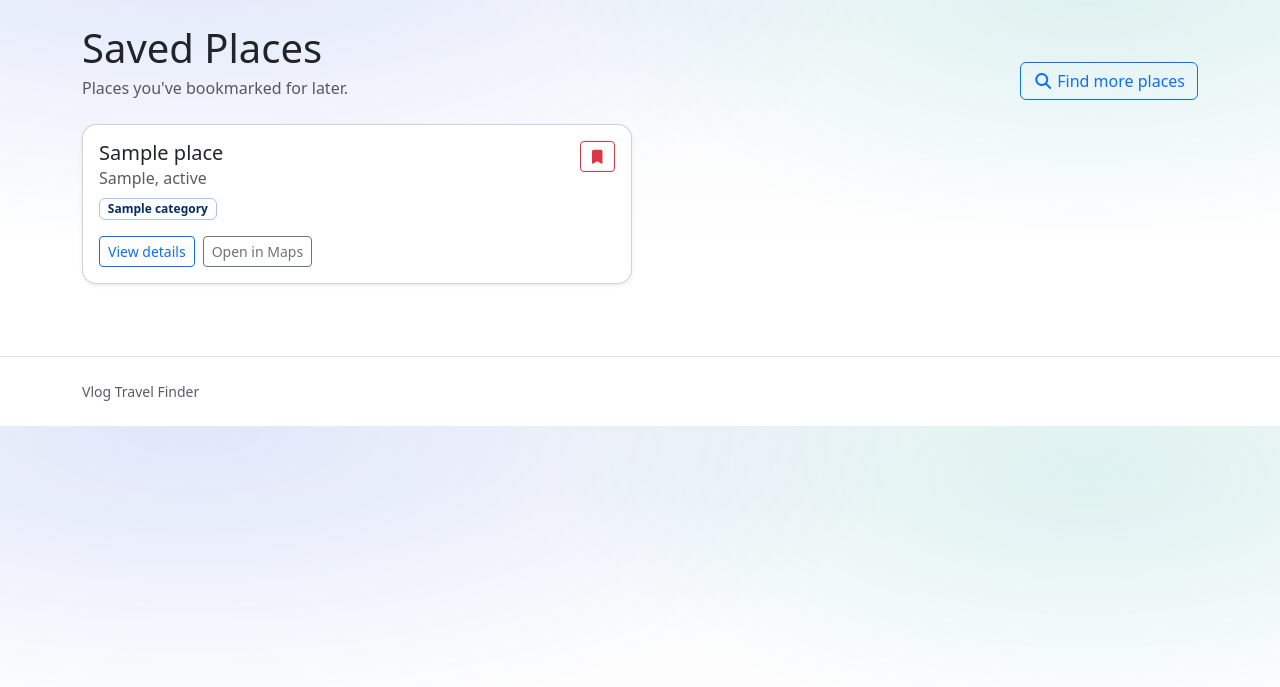
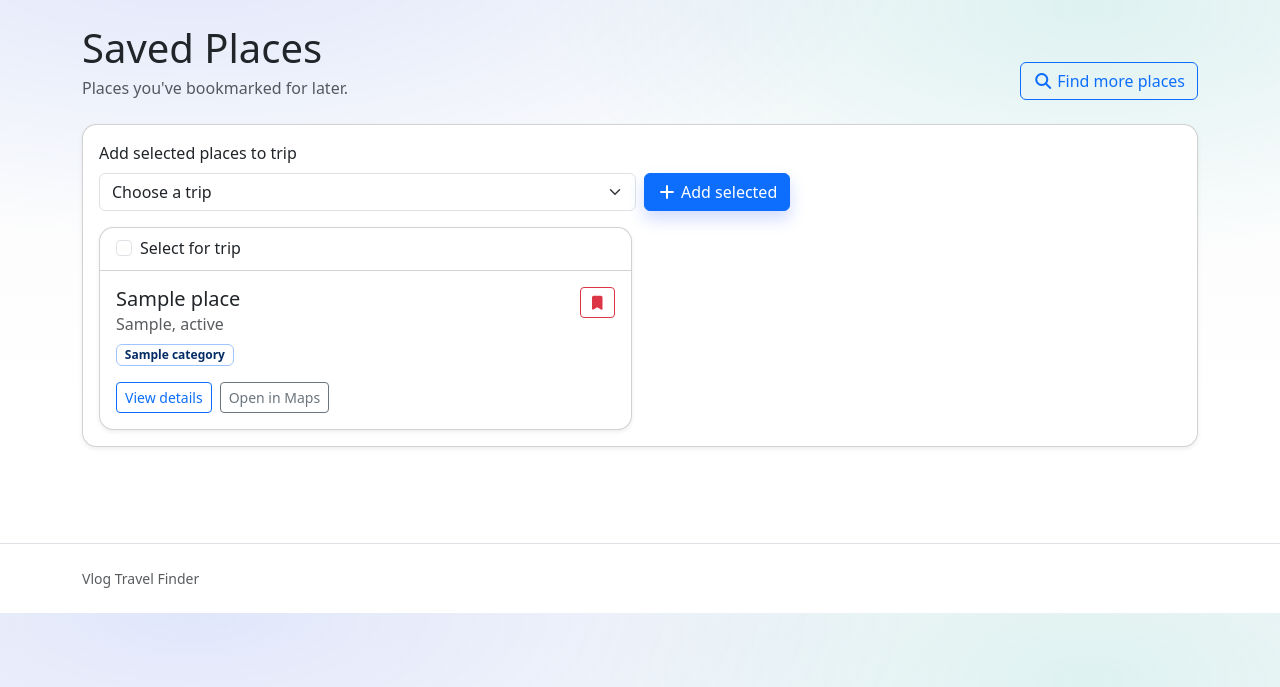
Before and after one commit to drakeg/vlog_travel_finder, a Flask app: page /saved in a window 1280 px wide. Shown: the part 60-747 px from the top of the page. Run offline with Flask 3, Linux system fonts and the light colour scheme; the visitor is signed in with stand-in values (Sample User, id 1); data comes from the database, SQL or seed files in the repository; tables that the repository leaves empty hold one stand-in row (values such as "Sample post").

Commit message:
feat: add bulk saved-place trip controls

```diff
--- a/templates/public/saved.html
+++ b/templates/public/saved.html
@@ -14,10 +14,37 @@
   </div>
 
   {% if places %}
-    <div class="row g-3">
+    {% if trips %}
+      <form method="post" action="{{ url_for('public.saved_add_to_trip') }}" class="card shadow-sm mb-4">
+        <div class="card-body">
+          <div class="row g-2 align-items-end">
+            <div class="col-12 col-md-6">
+              <label class="form-label" for="bulk-trip-id">Add selected places to trip</label>
+              <select class="form-select" id="bulk-trip-id" name="trip_id" required>
+                <option value="">Choose a trip</option>
+                {% for trip in trips %}
+                  <option value="{{ trip.id }}">{{ trip.name }}</option>
+                {% endfor %}
+              </select>
+            </div>
+            <div class="col-12 col-md-auto">
+              <button class="btn btn-primary" type="submit">
+                <i class="fa-solid fa-plus me-1"></i>Add selected
+              </button>
+            </div>
+          </div>
+        </div>
+
+        <div class="row g-3 p-3 pt-0">
       {% for place in places %}
         <div class="col-12 col-lg-6">
           <div class="card shadow-sm h-100">
+            <div class="card-header bg-transparent">
+              <div class="form-check">
+                <input class="form-check-input" type="checkbox" name="place_ids" value="{{ place.id }}" id="saved-place-{{ place.id }}" />
+                <label class="form-check-label" for="saved-place-{{ place.id }}">Select for trip</label>
+              </div>
+            </div>
             <div class="card-body d-flex flex-column">
               <div class="d-flex align-items-start justify-content-between gap-3">
                 <div>
@@ -46,7 +73,46 @@
           </div>
         </div>
       {% endfor %}
-    </div>
+        </div>
+      </form>
+    {% else %}
+      <div class="alert alert-secondary" role="alert">
+        Create a trip first to add saved places directly to an itinerary.
+      </div>
+      <div class="row g-3">
+        {% for place in places %}
+          <div class="col-12 col-lg-6">
+            <div class="card shadow-sm h-100">
+              <div class="card-body d-flex flex-column">
+                <div class="d-flex align-items-start justify-content-between gap-3">
+                  <div>
+                    <a class="h5 text-decoration-none" href="{{ url_for('public.place_detail', place_id=place.id) }}">{{ place.name }}</a>
+                    <div class="text-muted">
+                      {% if place.city %}{{ place.city }}{% endif %}{% if place.city and place.state %}, {% endif %}{% if place.state %}{{ place.state }}{% endif %}
+                    </div>
+                    {% if place.category_name %}
+                      <span class="badge text-bg-primary-subtle border border-primary-subtle text-primary-emphasis mt-2">{{ place.category_name }}</span>
+                    {% endif %}
+                  </div>
+                  <form method="post" action="{{ url_for('public.unsave_place', place_id=place.id) }}" class="mb-0">
+                    <input type="hidden" name="next" value="{{ url_for('public.saved_places') }}" />
+                    <button class="btn btn-sm btn-outline-danger" type="submit" title="Remove from saved places">
+                      <i class="fa-solid fa-bookmark"></i>
+                    </button>
+                  </form>
+                </div>
+                <div class="mt-auto pt-3 d-flex gap-2 flex-wrap">
+                  <a class="btn btn-sm btn-outline-primary" href="{{ url_for('public.place_detail', place_id=place.id) }}">View details</a>
+                  {% if place.google_maps_url %}
+                    <a class="btn btn-sm btn-outline-secondary" href="{{ place.google_maps_url }}" target="_blank" rel="noreferrer">Open in Maps</a>
+                  {% endif %}
+                </div>
+              </div>
+            </div>
+          </div>
+        {% endfor %}
+      </div>
+    {% endif %}
   {% else %}
     <div class="card shadow-sm">
       <div class="card-body">
```
